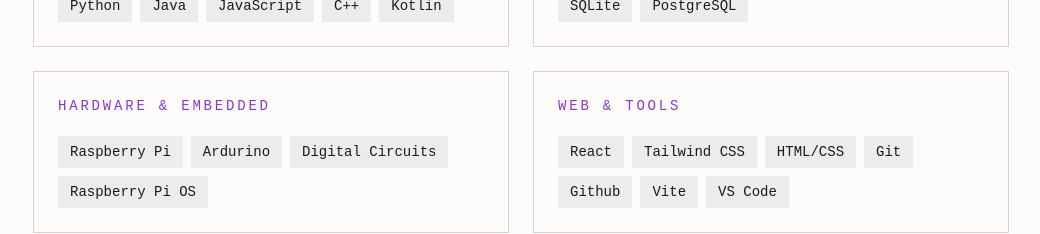
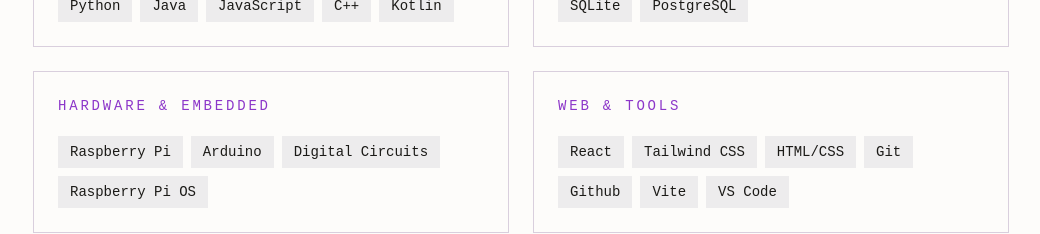
Before and after one commit to Ananasikflafik/portfolio, a React (Vite) app: page / in a window 1280 px wide. Shown: the part 2420-2654 px from the top of the page, without its empty margins (119-1159 px from the left). Built offline with nearby package versions, Linux system fonts and the light colour scheme.

Commit message:
Minor Fixes

```diff
--- a/src/components/Skills.jsx
+++ b/src/components/Skills.jsx
@@ -3,7 +3,7 @@
 const SKILLS = [
     { category: "Programming Languages", items: ["Python", "Java", "JavaScript", "C++", "Kotlin",] },
     {category: "Databases", items: ["SQLite", "PostgreSQL"]},
-    {category: "Hardware & Embedded", items: ["Raspberry Pi", "Ardurino", "Digital Circuits", "Raspberry Pi OS",]},
+    {category: "Hardware & Embedded", items: ["Raspberry Pi", "Arduino", "Digital Circuits", "Raspberry Pi OS",]},
     {category: "Web & Tools", items: ["React", "Tailwind CSS", "HTML/CSS", "Git", "Github", "Vite", "VS Code"]},
 ];
 const LANGUAGES = [
```
